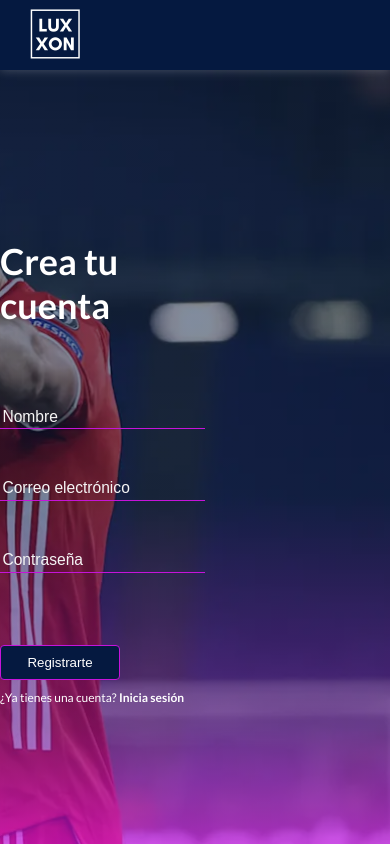
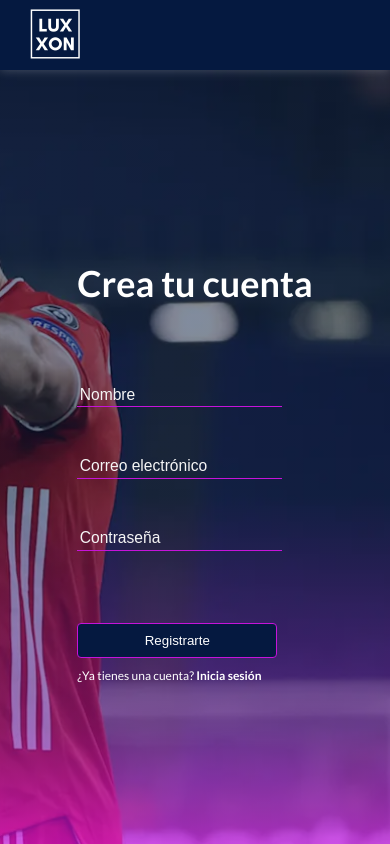
Before and after one commit to dasafodev/luxon, a Next.js app: page /signup in a window 390 px wide. Built offline with nearby package versions, Linux system fonts and the light colour scheme; no server answers.

Commit message:
update/ login_layou_responsive_desing: tablet & mobilet

```diff
--- a/app/components/button/button.module.css
+++ b/app/components/button/button.module.css
@@ -1,16 +1,16 @@
-.button{
+.button {
 	margin-top: 10px;
 	margin-bottom: 10px;
 	margin-left: 10px;
 	margin-right: 10px;
 	height: 35px;
-    width: 120px;
+	width: 200px;
 	border-radius: 4px;
-    background-color:#051940 ;
-    border: 1px solid #C613DA;
+	background-color: #051940;
+	border: 1px solid #c613da;
 	color: white;
 }
 
-.secondary{
-    border: 1px solid #3092CD;
+.secondary {
+	border: 1px solid #3092cd;
 }
--- a/app/components/login_layout/login_layout.module.css
+++ b/app/components/login_layout/login_layout.module.css
@@ -18,3 +18,15 @@
 	justify-self: center;
 	align-self: center;
 }
+
+@media (max-width: 834px) {
+	.container {
+		grid-template-columns: 1fr;
+	}
+}
+
+@media (max-width: 375px) {
+	.container {
+		background-image: var(--gradient);
+	}
+}
```
Also changed, not shown: pages/login/login.module.css (+14 -9 lines). Lines whose indentation alone changed are shown as unchanged.
